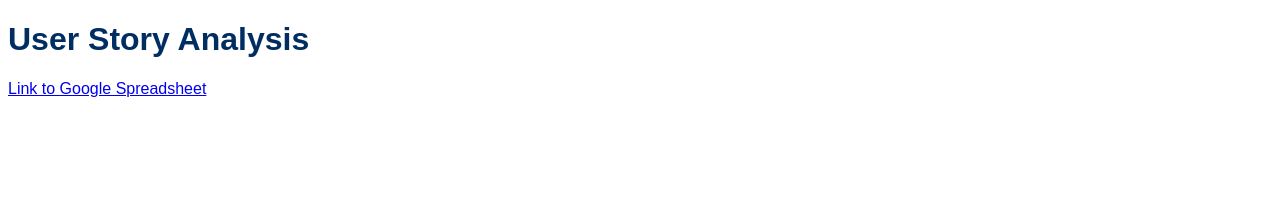
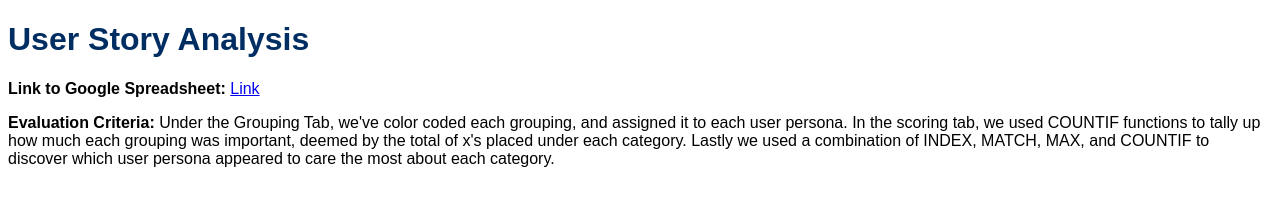
Before and after one commit to zomercado/applications2024spring, a plain HTML site: page bike-finder/user-story-analysis/index.html in a window 1280 px wide. Drawn offline with Linux system fonts and the light colour scheme.

Commit message:
finished???

```diff
--- a/bike-finder/user-story-analysis/index.html
+++ b/bike-finder/user-story-analysis/index.html
@@ -23,8 +23,8 @@
 
 <body>
     <h1 class="title">User Story Analysis</h1>
-    <a href="https://docs.google.com/spreadsheets/d/14qjqK8RreEBHmXIq6jo24g-p2HIs_BQm5egbaMdy1ZI/edit?usp=sharing">Link
-        to Google Spreadsheet</a>
+    <p><strong>Link to Google Spreadsheet: </strong><a href="https://docs.google.com/spreadsheets/d/14qjqK8RreEBHmXIq6jo24g-p2HIs_BQm5egbaMdy1ZI/edit?usp=sharing">Link</a></p>
+        <p><strong>Evaluation Criteria:</strong> Under the Grouping Tab, we've color coded each grouping, and assigned it to each user persona. In the scoring tab, we used COUNTIF functions to tally up how much each grouping was important, deemed by the total of x's placed under each category. Lastly we used a combination of INDEX, MATCH, MAX, and COUNTIF to discover which user persona appeared to care the most about each category.</p>
 </body>
 
 </html>
```
